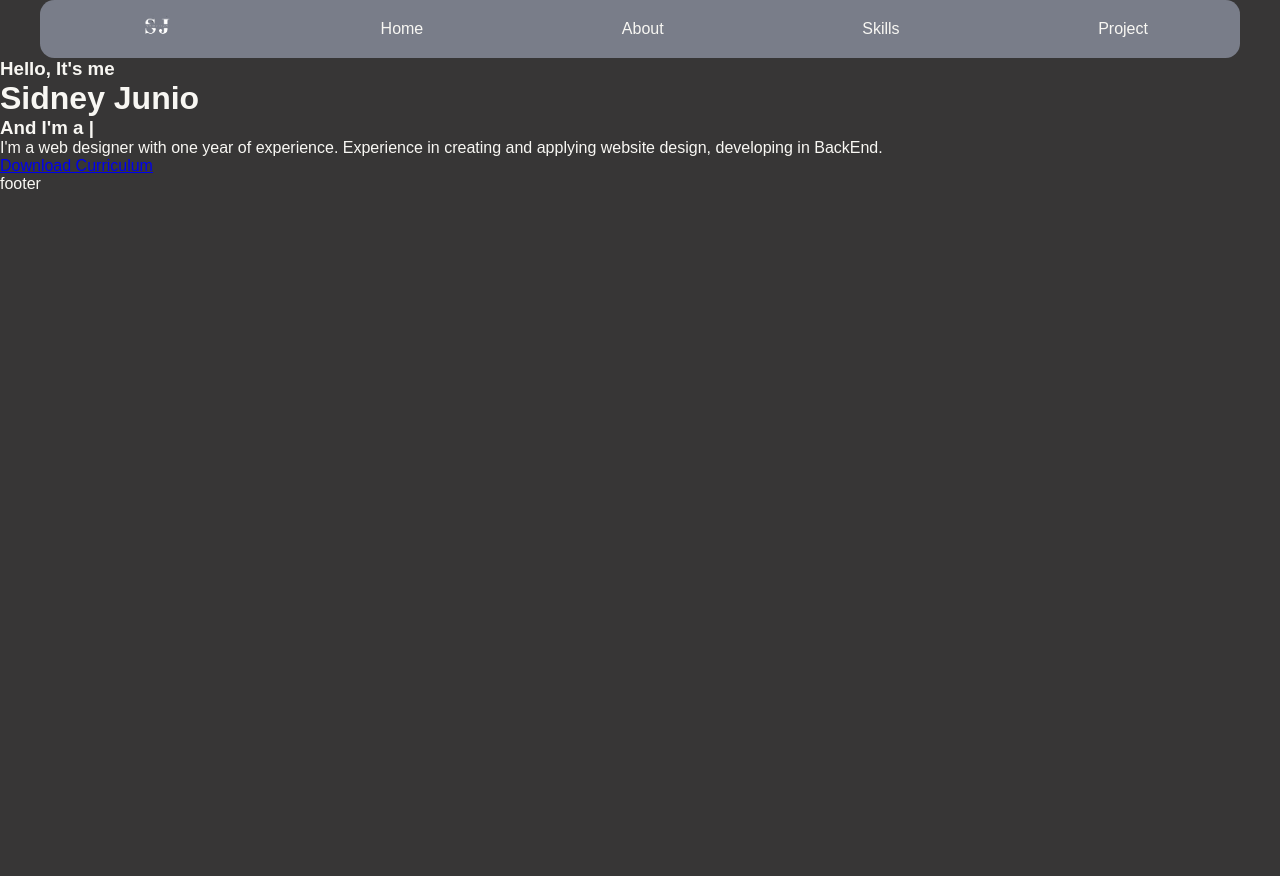
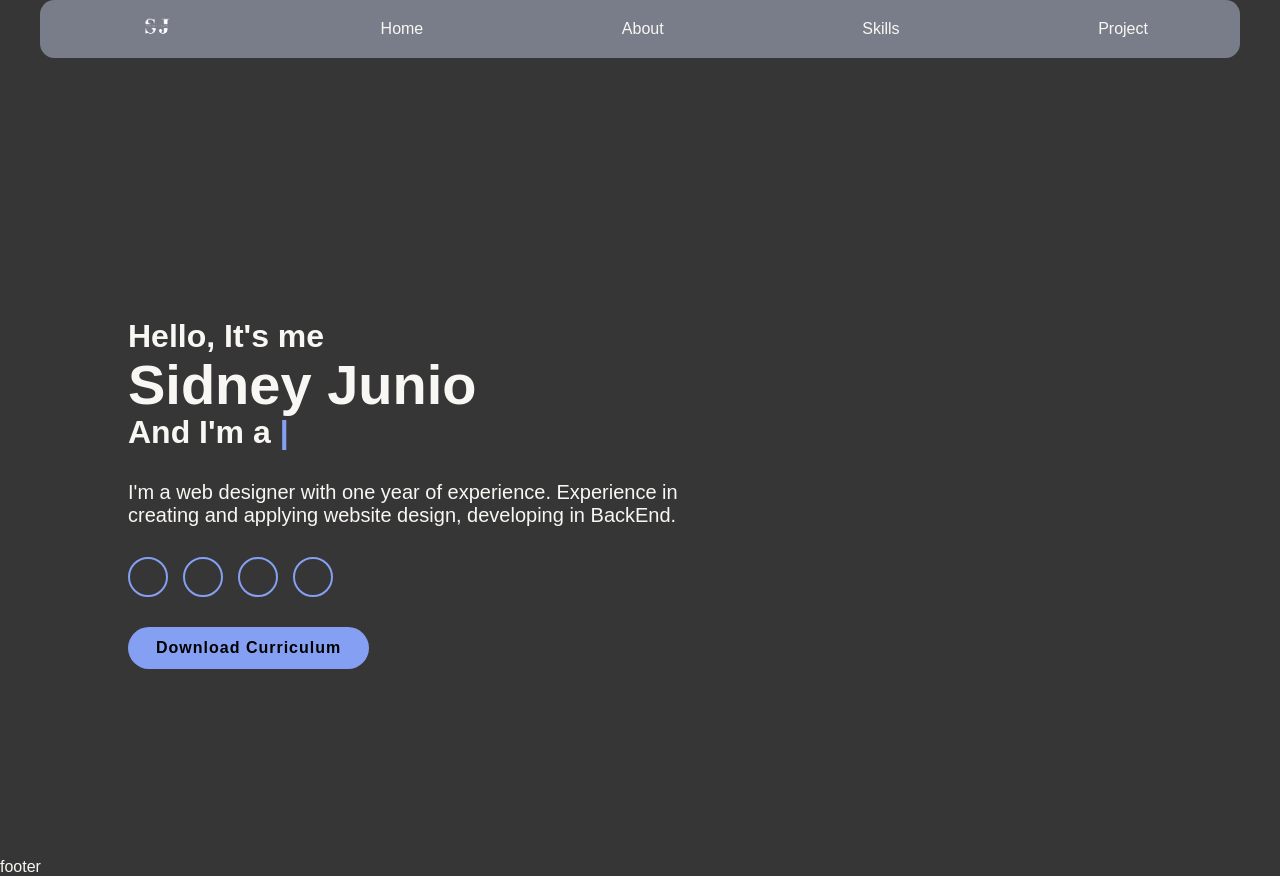
Before and after one commit to sidneyjfg/ReactPortfolio, a React (Create React App) app: page / in a window 1280 px wide. Before the commit the page ends 800 px from the top, so only its background shows below. Built offline with nearby package versions, Linux system fonts and the light colour scheme.

Commit message:
Adicionando mais linhas css

```diff
--- a/src/index.css
+++ b/src/index.css
@@ -11,9 +11,10 @@
 }
 
 html, body, #root{
-   background-color: #373636;
-   height: 100%;
-   color: #F8F7F3;
+  scroll-behavior: smooth;
+  background-color: #373636;
+  height: 100%;
+  color: #F8F7F3;
 }
 .nav-bar {
   display: flex;
@@ -47,122 +48,176 @@ html, body, #root{
   border: 1px solid #797D89;
 }
 
-/* home page */
-.content-home{
-  display: flex;
-  padding: 90px 220px 0 120px;
-  justify-content: start;
-}
-.card-client {
-  background: #373636;
-  width: 13rem;
-  padding-top: 25px;
-  padding-bottom: 25px;
-  padding-left: 20px;
-  padding-right: 20px;
-  border: 3px solid #15AAFF;
-  box-shadow: 0 6px 10px rgb(207, 212, 222, 1);
-  border-radius: 10px;
-  text-align: center;
-  color: #15AAFF;
-  font-family: "Poppins", sans-serif;
-  transition: all 0.3s ease;
+.heading span {
+  align-items: center;
+  color: rgb(133, 160, 242, 95);
 }
 
-.card-client:hover {
-  transform: translateY(-10px);
+/* home page */
+
+.Home {
+  position: relative;
+  width: 100%;
+  justify-content: space-between;
+  height: 100vh;
+  /*background: url(./img/background.png) no-repeat;*/
+  background-size: cover;
+  background-position: center;
+  display: flex;
+  align-items: center;
+  padding: 70px 10% 0;
+}
+.home-content {
+  max-width: 600px;
 }
 
-.user-picture {
-  overflow: hidden;
-  object-fit: cover;
-  width: 5rem;
-  height: 5rem;
-  border: 4px solid #15AAFF;
-  border-radius: 999px;
-  display: flex;
+.home-content h3 {
+  font-size: 32px;
+  font-weight: 700;
+}
+
+.home-content h3:nth-of-type(2) {
+  margin-bottom: 30px;
+
+}
+
+.home-content h3 span {
+  color: rgb(133, 160, 242, 95);
+}
+
+.home-content h1 {
+  font-size: 56px;
+  font-weight: 600;
+  margin: -3px 0;
+
+}
+
+.home-content p {
+  font-size: 20px;
+}
+
+.home-sci a {
+  display: inline-flex;
   justify-content: center;
   align-items: center;
-  margin: auto;
+  width: 40px;
+  height: 40px;
+  background: transparent;
+  border: 2px solid rgb(133, 160, 242, 95);
+  border-radius: 50%;
+  font-size: 20px;
+  color: rgb(133, 160, 242, 95);
+  text-decoration: none;
+  margin: 30px 15px 30px 0;
 }
 
-.user-picture svg {
-  width: 2.5rem;
-  fill: currentColor;
+.home-sci a:hover {
+  background-color: rgb(133, 160, 242, 95);
+  color: #000;
+  box-shadow: 0 0 20px rgb(133, 160, 242, 95);
 }
 
-.name-client {
-  margin: 0;
-  margin-top: 20px;
+.btn-more {
+  display: inline-flex;
+  padding: 12px 28px;
+  background: rgb(133, 160, 242, 95);
+  border-radius: 40px;
+  font-size: 16px;
+  color: #000;
+  letter-spacing: 1px;
+  text-decoration: none;
   font-weight: 600;
-  font-size: 18px;
 }
 
-.name-client span {
-  display: block;
-  font-weight: 200;
-  font-size: 16px;
+.btn-more i {
+  font-size: 1.5rem;
 }
 
-.social-media:before {
-  content: " ";
-  display: block;
-  width: 100%;
-  height: 2px;
-  margin: 20px 0;
-  background: #15AAFF;
+.btn-more:hover {
+  box-shadow: 0 0 5px rgb(133, 160, 242, 95),
+    0 0 25px rgb(133, 160, 242, 95), 0 0 50px rgb(133, 160, 242, 95),
+    0 0 100px rgb(133, 160, 242, 95), 0 0 200px rgb(133, 160, 242, 95)
 }
 
-.social-media a {
-  position: relative;
-  margin-right: 15px;
-  text-decoration: none;
-  color: inherit;
+
+/* About section */
+#About {
+  height: 100vh;
+  background: linear-gradient(40deg, #060D13, #142B39);
+  padding: 80px;
+  color: #e3e3e3;
 }
 
-.social-media a:last-child {
-  margin-right: 0;
+
+
+.row {
+  display: flex;
+  justify-content: space-between;
+  flex-wrap: wrap;
 }
 
-.social-media a svg {
-  width: 1.1rem;
-  fill: currentColor;
+.about-col-1 {
+  flex-basis: 35%;
 }
 
-/*-- Tooltip Social Media --*/
-.tooltip-social {
-  background: #262626;
-  display: block;
-  position: absolute;
-  bottom: 0;
-  left: 50%;
-  padding: 0.5rem 0.4rem;
-  border-radius: 5px;
-  font-size: 0.8rem;
-  font-weight: 600;
-  opacity: 0;
-  pointer-events: none;
-  transform: translate(-50%, -90%);
-  transition: all 0.2s ease;
-  z-index: 1;
+.about-col-1 img {
+  width: 100%;
+  margin-top: 15%;
+  border-radius: 15px;
+  box-shadow: 0 0 5px rgb(133, 160, 242, 95),
+    0 0 25px rgb(133, 160, 242, 95), 0 0 50px rgb(133, 160, 242, 95),
+    0 0 100px rgb(133, 160, 242, 95), 0 0 200px rgb(133, 160, 242, 95)
 }
 
-.tooltip-social:after {
-  content: " ";
-  position: absolute;
-  bottom: 1px;
-  left: 50%;
-  border: solid;
-  border-width: 10px 10px 0 10px;
-  border-color: transparent;
-  transform: translate(-50%, 100%);
+.about-col-2 {
+  flex-basis: 60%;
 }
 
-.social-media a .tooltip-social:after {
-  border-top-color: #262626;
+
+/*About - tab links*/
+.tab-titles {
+  display: flex;
+  margin: 20px 0 40px;
 }
 
-.social-media a:hover .tooltip-social {
-  opacity: 1;
-  transform: translate(-50%, -130%);
+.tab-links {
+  margin-right: 50px;
+  font-size: 18px;
+  font-weight: 800;
+  cursor: pointer;
+  position: relative;
 }
+
+.tab-links::after {
+  content: '';
+  width: 0;
+  height: 3px;
+  background: rgb(133, 160, 242, 95);
+  position: absolute;
+  left: 0;
+  bottom: -8px;
+  transition: 0.5s;
+}
+
+.tab-links.active-link::after {
+  width: 50%;
+}
+
+.tab-contents ul li {
+  list-style: none;
+  margin: 10px 0;
+}
+
+.tab-contents ul li span {
+  color: rgb(133, 160, 242, 95);
+  font-size: 14px;
+  font-weight: bold;
+}
+
+.tab-contents {
+  display: none;
+}
+
+.tab-contents.active-tab {
+  display: block;
+}
```
